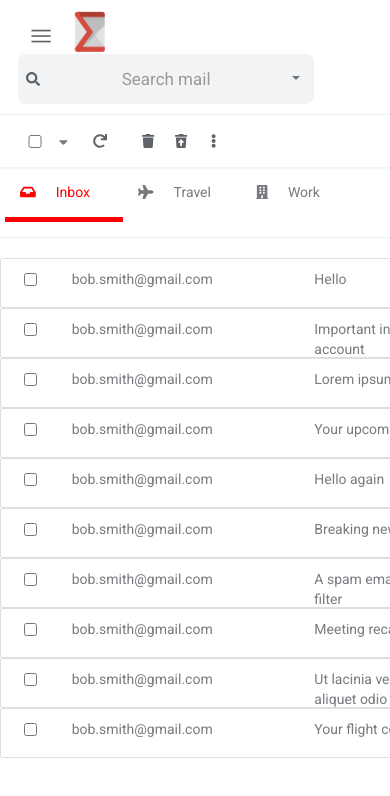
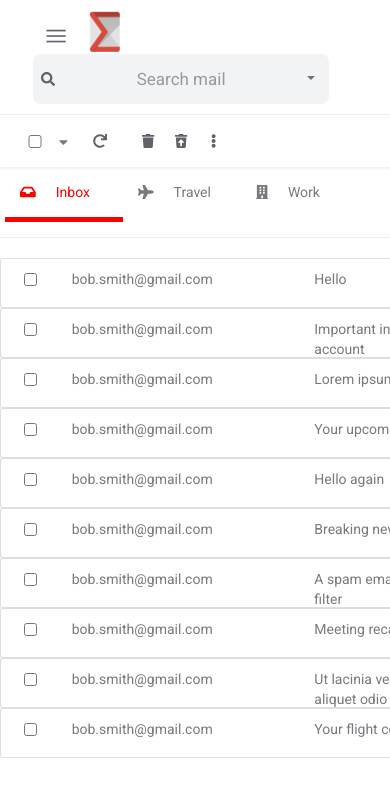
Before and after one commit to eddiecastro/ER, a React (Create React App) app: page / in a window 390 px wide. Shown: the top 796 px of the page. Built offline with nearby package versions, Linux system fonts and the light colour scheme.

Commit message:
deploying site to aid with mobile styling

```diff
--- a/package.json
+++ b/package.json
@@ -1,6 +1,7 @@
 {
   "name": "salesloft-uie",
   "version": "0.1.0",
+  "homepage": "https://elizaregas.github.io/salesLoftUIExercise/",
   "private": true,
   "dependencies": {
     "@fortawesome/fontawesome-svg-core": "^1.2.30",
@@ -10,6 +11,7 @@
     "@testing-library/react": "^9.3.2",
     "@testing-library/user-event": "^7.1.2",
     "bootstrap": "^4.5.2",
+    "gh-pages": "^3.1.0",
     "node-sass": "^4.14.1",
     "react": "^16.13.1",
     "react-bootstrap": "^1.3.0",
@@ -22,7 +24,9 @@
     "start": "react-scripts start",
     "build": "react-scripts build",
     "test": "react-scripts test",
-    "eject": "react-scripts eject"
+    "eject": "react-scripts eject",
+    "predeploy": "npm run build",
+    "deploy": "gh-pages -d build"
   },
   "eslintConfig": {
     "extends": "react-app"
--- a/src/css/App.css
+++ b/src/css/App.css
@@ -385,6 +385,13 @@ body {
   #rightSideButtons {
     display: none;
   }
+  #topNavbar {
+    padding: 10px;
+    border-bottom: solid 1px #eceff1;
+    min-width: 100%;
+    overflow: auto;
+    margin: auto;
+  }
 }
 
 @media screen and (min-width: 768px) and (max-width: 970px) {
@@ -419,7 +426,7 @@ body {
     display: none;
   }
   #searchFormGroup {
-    width: 420px;
+    width: 55vw;
     min-width: 320px;
     margin: auto;
   }
@@ -429,12 +436,11 @@ body {
 }
 
 @media screen and (min-width: 320px) and (max-width: 660px) {
-
   .emailStar {
     display: none;
   }
   #header {
-    display:none;
+    display: none;
   }
   #importantChevron {
     display: none;
@@ -455,4 +461,7 @@ body {
   #sideBar {
     display: none;
   }
+  #topNavbar {
+    width: 100vw;
+  }
 }
```
Also changed, not shown: 1 other file (tests, documents, lock files or other folders).
